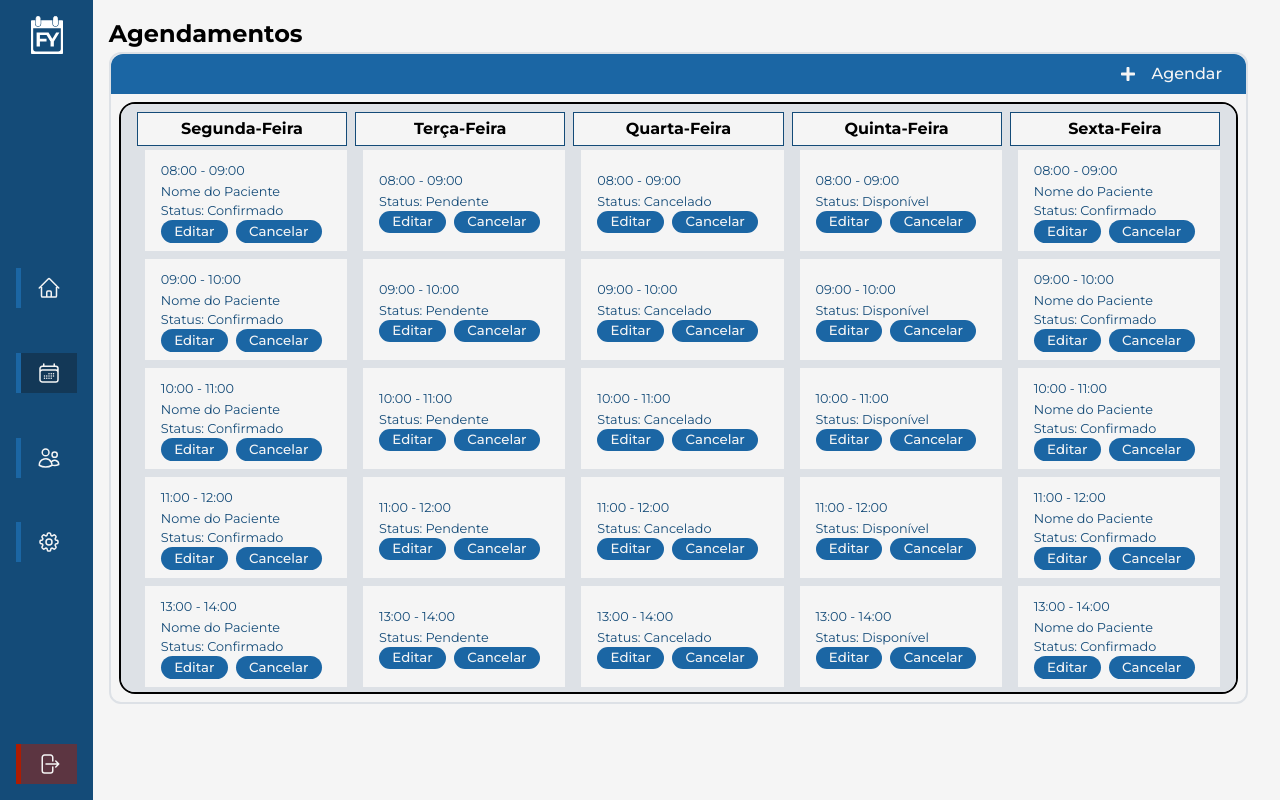
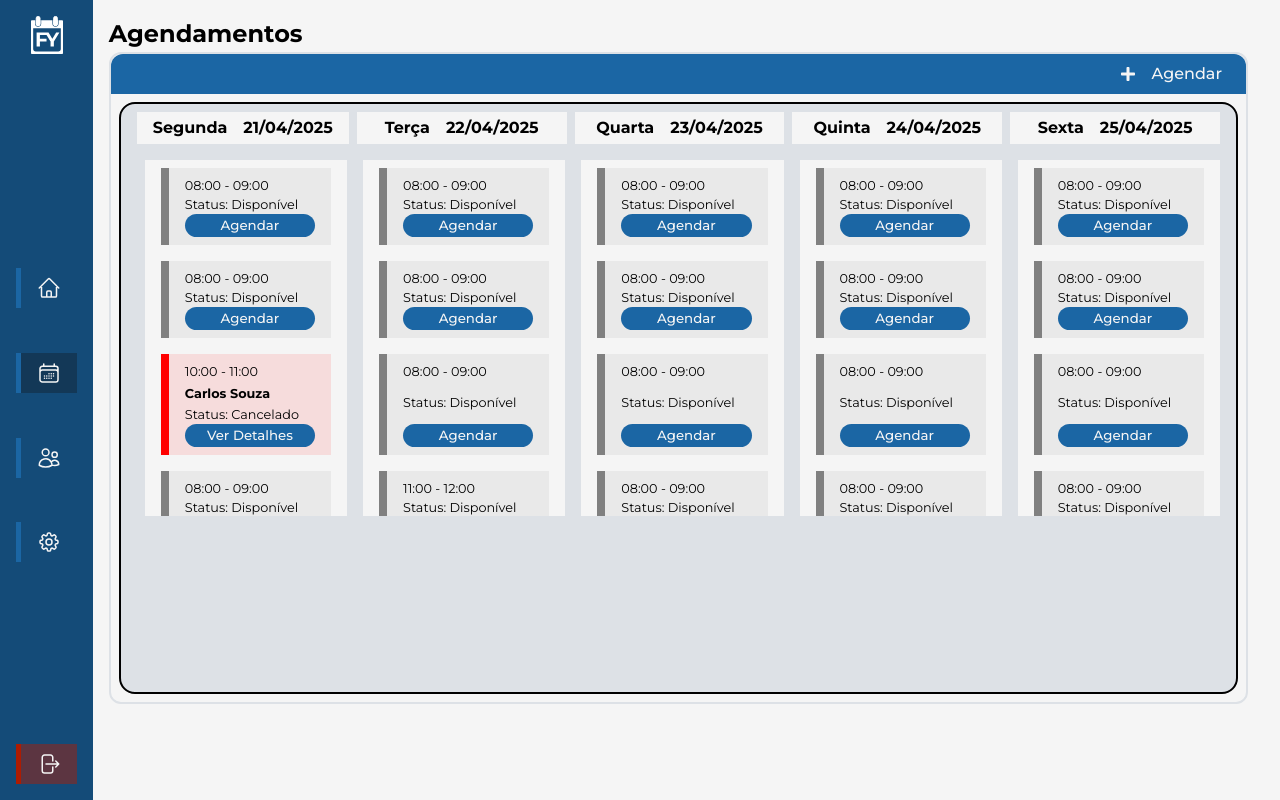
Before and after one commit to KauanPaschoal/web-projeto, a React (Vite) app: page /dashboard/agendamentos in a window 1280 px wide. Built offline with nearby package versions, Linux system fonts and the light colour scheme.

Commit message:
teste: tela calendario

```diff
--- a/src/App.css
+++ b/src/App.css
@@ -19,7 +19,25 @@
   --BlueAlertFy: #78BEFF;
 }
 
+/* Estilização do Scrollbar */
+::-webkit-scrollbar {
+  width: 10px; /* Largura do scrollbar */
+}
 
+::-webkit-scrollbar-track {
+  background: var(--LightGrayFy); /* Cor do fundo do track */
+  border-radius: 10px; /* Bordas arredondadas */
+}
+
+::-webkit-scrollbar-thumb {
+  background: var(--LightBlueFy); /* Cor do thumb */
+  border-radius: 10px; /* Bordas arredondadas */
+  border: 2px solid var(--WhiteFy); /* Espaço entre o thumb e o track */
+}
+
+::-webkit-scrollbar-thumb:hover {
+  background: var(--DarkBlueFy); /* Cor do thumb ao passar o mouse */
+}
 
 * {
   font-family: "Montserrat", sans-serif;
--- a/src/pages/dashboard/agendamentos/Agendamentos.jsx
+++ b/src/pages/dashboard/agendamentos/Agendamentos.jsx
@@ -1,33 +1,73 @@
-import React from 'react'
-import './Agendamentos.css'
-import MenuLateralComponent from '../components/MenuLateral/MenuLateralComponent'
-import MainComponent from '../components/MainComponent/MainComponent'
-import { FaPlus } from 'react-icons/fa'
+import React, { useEffect, useState } from 'react';
+import './Agendamentos.css';
+import MenuLateralComponent from '../components/MenuLateral/MenuLateralComponent';
+import MainComponent from '../components/MainComponent/MainComponent';
+import { FaPlus } from 'react-icons/fa';
 import CalendarCard from './components/CalendarCard/CalendarCard';
 
-
 const Agendamentos = () => {
-
-  const statusClass = {
-    Pendente: 'pendente',
-    Confirmado: 'confirmado',
-    Cancelado: 'cancelado',
-  }[status] || '';
+  const [agendamentos, setAgendamentos] = useState([]);
+  const [loading, setLoading] = useState(true);
 
   const redirectToCadastrarAgendamento = () => {
-    window.location.href = './agendamentos/cadastrar'
+    window.location.href = './agendamentos/cadastrar';
+  };
+
+  const getCurrentWeekDays = () => {
+    const today = new Date();
+    const currentDay = today.getDay(); // 0 (Domingo) a 6 (Sábado)
+    const daysOfWeek = ['Domingo', 'Segunda', 'Terça', 'Quarta', 'Quinta', 'Sexta', 'Sábado'];
+    const weekDays = [];
+
+    // Ajusta o índice para começar na segunda-feira
+    const adjustedDay = currentDay === 0 ? 6 : currentDay - 1;
+
+    for (let i = 0; i < 5; i++) {
+      const diff = i - adjustedDay;
+      const day = new Date(today);
+      day.setDate(today.getDate() + diff);
+
+      const dayOfMonth = day.getDate().toString().padStart(2, '0'); // Formata o dia com dois dígitos
+      const month = (day.getMonth() + 1).toString().padStart(2, '0'); // Formata o mês com dois dígitos
+      const year = day.getFullYear(); // Obtém o ano completo
+
+      weekDays.push({
+        dayName: daysOfWeek[i + 1], // Segunda a Sexta
+        date: `${dayOfMonth}/${month}/${year}`, // Formata a data como DD/MM/YYYY
+      });
     }
 
-  const generateCalendarCards = () => {
-    const daysOfWeek = ['Segunda-Feira', 'Terça-Feira', 'Quarta-Feira', 'Quinta-Feira', 'Sexta-Feira'];
-    const timeSlot = '08:00 - 09:00';
+    return weekDays;
+  };
 
-    return daysOfWeek.map((day, index) => (
-      <td key={index} className='calendario-card'>
-        <span>{timeSlot}</span>
-      </td>
-    ));
+  const weekDays = getCurrentWeekDays();
+
+  // Simula o fetch para buscar os agendamentos
+  useEffect(() => {
+    const fetchAgendamentos = async () => {
+      try {
+        setLoading(true);
+        // Simulação de um fetch para a API
+        const response = await new Promise((resolve) =>
+          setTimeout(() => {
+            resolve([
+              { date: '20/04/2025', timeSlot: '08:00 - 09:00', status: 'Confirmado', patientName: 'João Silva' },
+              { date: '20/04/2025', timeSlot: '09:00 - 10:00', status: 'Pendente', patientName: 'Maria Oliveira' },
+              { date: '21/04/2025', timeSlot: '10:00 - 11:00', status: 'Cancelado', patientName: 'Carlos Souza' },
+              { date: '22/04/2025', timeSlot: '11:00 - 12:00', status: 'Disponível', patientName: '' }
+            ]);
+          }, 1000)
+        );
+        setAgendamentos(response);
+      } catch (error) {
+        console.error('Erro ao buscar agendamentos:', error);
+      } finally {
+        setLoading(false);
+      }
     };
+
+    fetchAgendamentos();
+  }, []);
 
   return (
     <div className='div-agendamentos flex'>
@@ -39,40 +79,58 @@ const Agendamentos = () => {
             <FaPlus className='icon' />
             Agendar
           </button>
-        }>
-
+        }
+      >
         <section className='calendario-container'>
+          {loading ? (
+            <p>Carregando agendamentos...</p>
+          ) : (
+            <>
             <table className='calendario-table flex flex-col w-full'>
               <thead className='flex w-full justify-between'>
                 <tr className='flex w-full justify-evenly gap-2'>
-                {['Segunda-Feira', 'Terça-Feira', 'Quarta-Feira', 'Quinta-Feira', 'Sexta-Feira'].map((day, index) => (
+                  {weekDays.map((day, index) => (
                     <th key={index} className='calendario-card-header'>
-                    <span>{day}</span>
+                      <span>{day.dayName}</span>
+                      <span>{day.date}</span> {/* Exibe a data no formato DD/MM */}
                     </th>
                   ))}
                 </tr>
               </thead>
-            <tbody className='flex flex-col w-full gap-2'>
-              {['08:00 - 09:00', '09:00 - 10:00', '10:00 - 11:00', '11:00 - 12:00', '13:00 - 14:00', '14:00 - 15:00', '15:00 - 16:00', '16:00 - 17:00'].map((timeSlot, rowIndex) => (
-                <tr key={rowIndex} className='flex w-full justify-evenly gap-2'>
-                  {['Segunda-Feira', 'Terça-Feira', 'Quarta-Feira', 'Quinta-Feira', 'Sexta-Feira'].map((day, colIndex) => (
-                    <td key={colIndex} className={`calendario-card`}>
+            </table>
+            <table className='calendario-table flex w-full'>
+              <tbody className='table-body flex w-full flex-col justify-between'>
+                {agendamentos.map((agendamento, index) => (
+                  <tr key={index} className='flex w-full justify-evenly gap-2'>
+                    {weekDays.map((day, dayIndex) => (
+                      <td key={dayIndex} className='calendario-card'>
+                        {agendamento.date === day.date ? (
                           <CalendarCard
-                        timeSlot={timeSlot}
-                        status={colIndex % 4 === 0 ? 'Confirmado' : colIndex % 4 === 1 ? 'Pendente' : colIndex % 4 === 2 ? 'Cancelado' : 'Disponível'}
-                        patientName={colIndex % 4 === 0 ? 'Nome do Paciente' : ''}
+                            timeSlot={agendamento.timeSlot}
+                            status={agendamento.status}
+                            patientName={agendamento.patientName}
+                            buttonText="Ver Detalhes"
                           />
+                        ) : (
+                          <CalendarCard
+                            timeSlot="08:00 - 09:00"
+                            status="Disponível"
+                            patientName=""
+                            buttonText="Agendar"
+                          />
+                        )}
                       </td>
                     ))}
                   </tr>
                 ))}
               </tbody>
             </table>
+            </>
+          )}
         </section>
-
       </MainComponent>
     </div>
   );
-}
+};
 
-export default Agendamentos
+export default Agendamentos;
--- a/src/pages/dashboard/agendamentos/agendamentos.css
+++ b/src/pages/dashboard/agendamentos/agendamentos.css
@@ -1,4 +1,6 @@
 @import 'tailwindcss';
+
+
 
 .btn_agendamento{
     background-color: var(--BlueFy);
@@ -22,7 +24,7 @@
     gap: 1em;
     width: 100%;
     height: 100%;
-    overflow-y: auto;
+    overflow-y: hidden;
     border-radius: 1em;
     padding: 0.5em 1em;
     border: var(--BlackFy) 2px solid;
@@ -36,6 +38,11 @@
     gap: 0.25em;
 }
 
+.table-body{
+    height: 90%;
+    overflow-y: auto;
+}
+
 .calendario-card-header{
     display: flex;
     flex-direction: row;
@@ -44,46 +51,19 @@
     width: 100%;
     padding: 0.25em 1em ;
     gap: 1em;
-    border: 1px solid var(--DarkBlueFy);
+    /* border: 1px solid var(--DarkBlueFy); */
     background-color: var(--WhiteFy);
 }
 
-.calendario-card{
+
+
+.div-calendario-card{
     display: flex;
-    flex-direction: column;
-    justify-content: center;
-    align-items: start;
+    flex-direction: row;
+    justify-content: space-between;
+    align-items: center;
     width: 100%;
-    padding: 0.5em 1em;
-    border-left: 0.5em solid var(--LightGrayFy);
+    padding: 0em;
+    gap: 1em;
     background-color: var(--WhiteFy);
-
-    span{
-        font-size: 0.8em;
-        color: var(--DarkBlueFy);
-    }
-    p{
-        font-size: 0.8em;
-        color: var(--DarkBlueFy);
-    }
 }
-
-.btn_calendario{
-    background-color: var(--LightBlueFy);
-    color: var(--WhiteFy);
-    width: 100%;
-    justify-content: center;
-    padding: 0.1em 1em;
-    font-size: smaller;
-    cursor: pointer;
-    border-radius: 12em;
-
-    &:hover{
-        background-color: var(--DarkBlueFy);
-        transition: 0.3s;
-    }
-    &:active{
-        background-color: var(--DarkBlueFy);
-        transition: 0.3s;
-    }
-}
--- a/src/pages/dashboard/agendamentos/components/CalendarCard/CalendarCard.css
+++ b/src/pages/dashboard/agendamentos/components/CalendarCard/CalendarCard.css
@@ -1 +1,50 @@
 @import "tailwindcss";
+
+.calendario-card{
+    display: flex;
+    flex-direction: column;
+    justify-content: space-between;
+    align-items: start;
+    width: 100%;
+    height: 100%;
+    padding: 0.5em 1em;
+    border-left: 0.5em solid var(--LightGrayFy);
+    background-color: var(--WhiteFy);
+
+    span{
+        font-size: 0.8em;
+        color: var(--BlackFy);
+    }
+    p{
+        font-size: 0.8em;
+        color: var(--BlackFy);
+    }
+    b{
+        font-size: 0.8em;
+        color: var(--BlackFy);
+    }
+}
+
+.btn_calendario{
+    background-color: var(--LightBlueFy);
+    color: var(--WhiteFy);
+    width: 100%;
+    justify-content: center;
+    padding: 0.1em 1em;
+    font-size: smaller;
+    cursor: pointer;
+    border-radius: 12em;
+
+    &:hover{
+        background-color: var(--DarkBlueFy);
+        transition: 0.3s;
+    }
+    &:active{
+        background-color: var(--DarkBlueFy);
+        transition: 0.3s;
+    }
+}
+
+.agendamento-info{
+
+}
--- a/src/pages/dashboard/agendamentos/components/CalendarCard/CalendarCard.jsx
+++ b/src/pages/dashboard/agendamentos/components/CalendarCard/CalendarCard.jsx
@@ -1,7 +1,7 @@
 import React from 'react';
 import './CalendarCard.css';
 
-const CalendarCard = ({ timeSlot, status, patientName }) => {
+const CalendarCard = ({ timeSlot, status, patientName, buttonText}) => {
 
     const borderColor = {
         Pendente: 'orange',
@@ -10,18 +10,23 @@ const CalendarCard = ({ timeSlot, status, patientName }) => {
         Disponível: 'gray',
     }[status] || 'gray';
 
-    const cardClassName = `calendario-card border-${borderColor}`;
+    const backgroundColor = {
+        Pendente: 'rgba(255, 165, 0, 0.1)',
+        Confirmado: 'rgba(0, 128, 0, 0.1)',
+        Cancelado: 'rgba(255, 0, 0, 0.1)',
+        Disponível: 'rgba(128, 128, 128, 0.1)',
+    }[status] || 'rgba(128, 128, 128, 0.1)';
+
 
     return (
-        <div>
+        <div className='calendario-card flex flex-col justify-between' style={{ borderColor, backgroundColor }}>
             <span>{timeSlot}</span>
             <div className='agendamento-info'>
-                <p>{patientName}</p>
+                <b>{patientName}</b>
                 <p>Status: {status}</p>
             </div>
-            <div className='flex gap-2'>
-                <button className='btn_calendario flex rounded-full'>Editar</button>
-                <button className='btn_calendario flex rounded-full'>Cancelar</button>
+            <div className='flex gap-2 w-full'>
+                <button className='btn_calendario flex rounded-full'>{buttonText}</button>
             </div>
         </div>
     );
```
Also changed, not shown: src/pages/dashboard/psicologos/psicologos.jsx (+4 -8 lines). Lines whose indentation alone changed are shown as unchanged.
